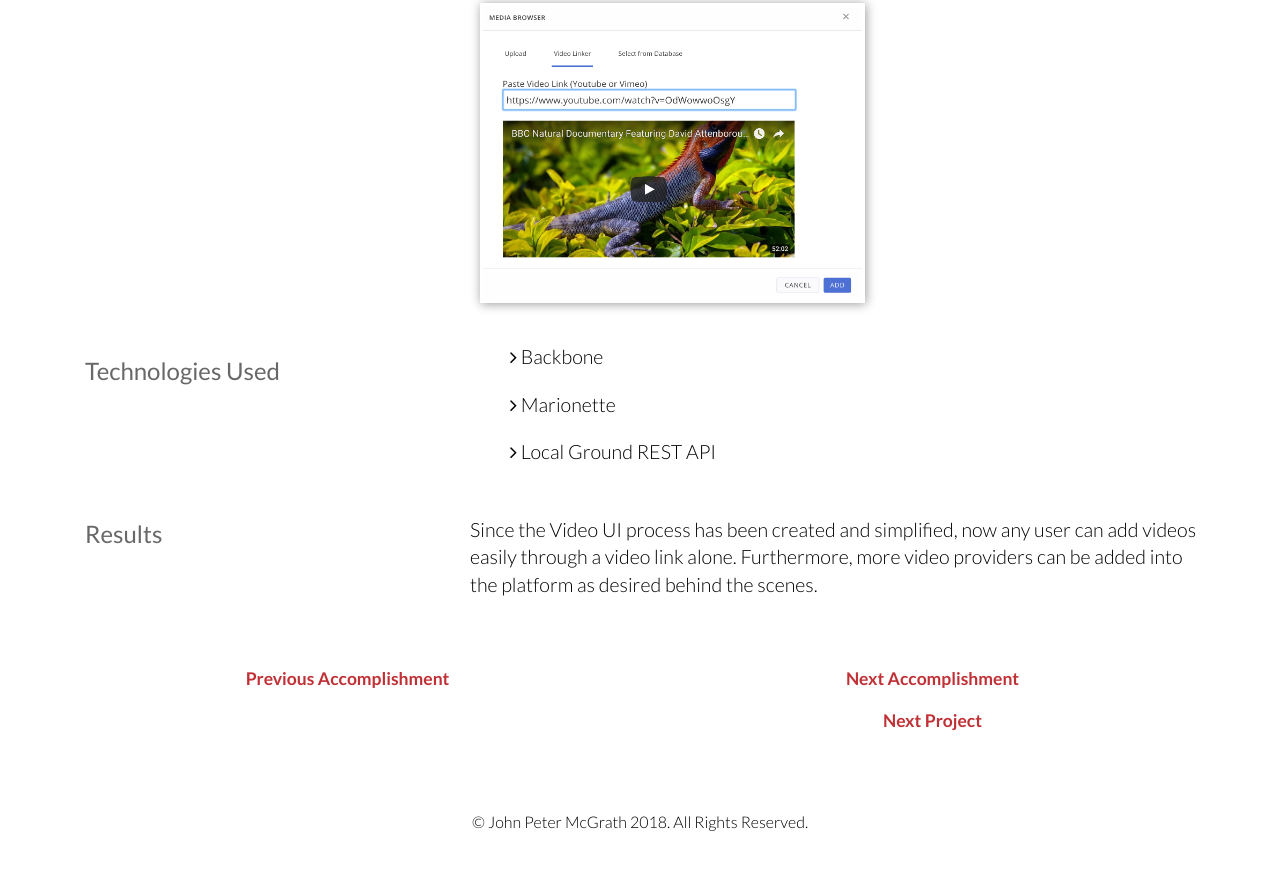
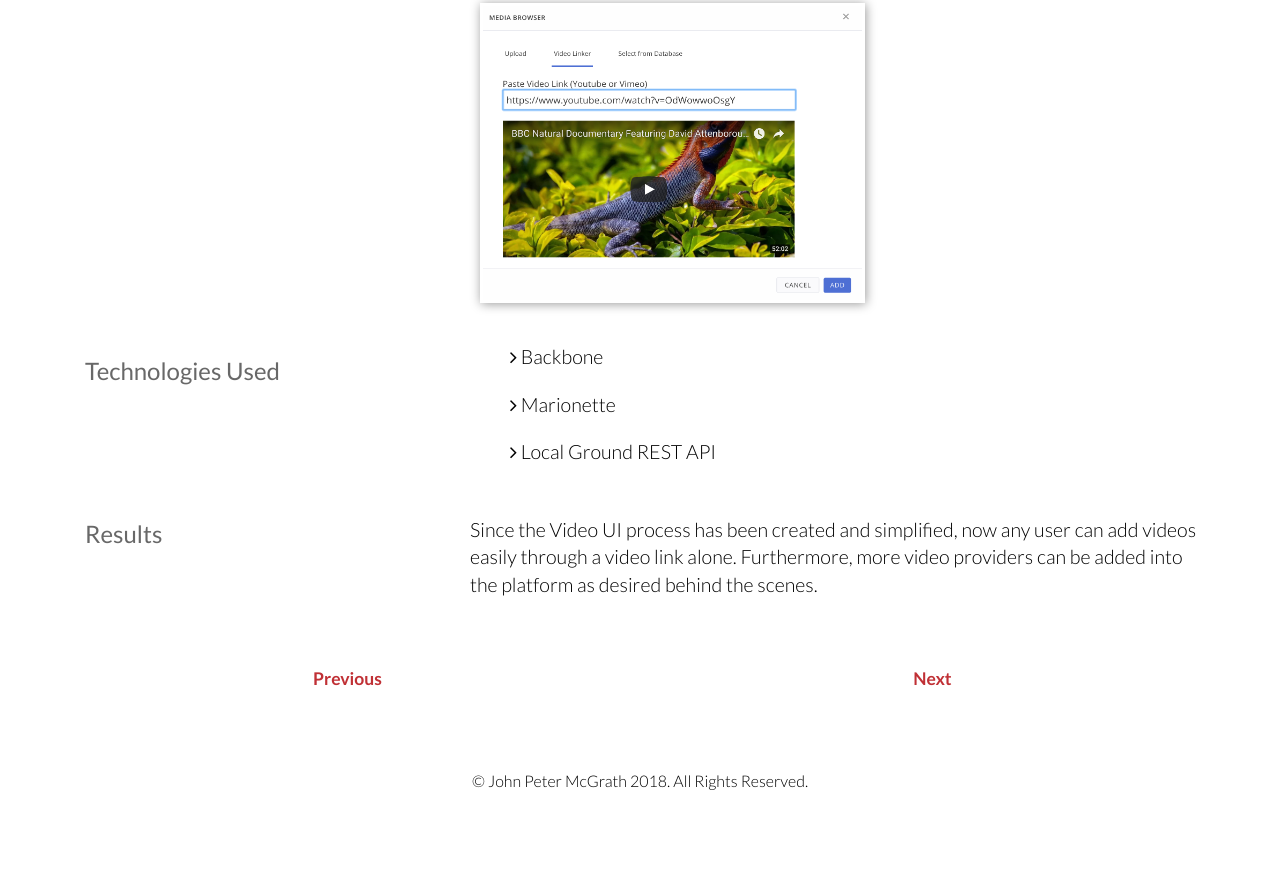
Before and after one commit to JBRPG/Portfolio, a plain HTML site: page project_localground_4_video_ui.html in a window 1280 px wide. Shown: the part 1310-2180 px from the top of the page. Drawn offline with Linux system fonts and the light colour scheme.

Commit message:
polished up footer to previous and next for project sub sections

```diff
--- a/css/main.css
+++ b/css/main.css
@@ -2900,12 +2900,6 @@ img.header-decoration{
     background-color: rgba(0,0,0,0);
     margin-top: 2%;
     margin-bottom: 2%;
-    transition: border-bottom-width 300ms ease-in-out;
-}
-
-.footer-select-button:hover{
-    border-bottom-width: medium;
-
 }
 
 .footer-select-button h3{
--- a/project_localground_4_video_ui.html
+++ b/project_localground_4_video_ui.html
@@ -210,22 +210,13 @@ showing off my work and having creative room for format and subtle color
         <div class="container">
             <div class="row">
                 <div class="col-md-6">
-                    <div class="footer-select-button jbrpg_border_green">
-                        <a href="project_localground_3_map_visualizer.html"><h3>Previous Accomplishment</h3></a>
+                    <div class="footer-select-button">
+                        <a href="project_localground_3_map_visualizer.html"><h3>Previous</h3></a>
                     </div>
                 </div>
                 <div class="col-md-6">
-                    <div class="footer-select-button jbrpg_border_purple">
-                        <a href="project_localground_5_amazon_s3.html"><h3>Next Accomplishment</h3></a>
-                    </div>
-                </div>
-            </div>
-            <div class="row">
-                <div class="col-md-6">
-                </div>
-                <div class="col-md-6">
-                    <div class="footer-select-button jbrpg_border_blue">
-                        <a href="project_randamius_overview.html"><h3>Next Project</h3></a>
+                    <div class="footer-select-button">
+                        <a href="project_localground_5_amazon_s3.html"><h3>Next</h3></a>
                     </div>
                 </div>
             </div>
```
Also changed, not shown: project_localground_0_overview.html (+0 -9 lines), project_localground_1_spreadsheet.html (+2 -11 lines), project_localground_2_media_gallery.html (+4 -13 lines), project_localground_3_map_visualizer.html (+4 -13 lines), project_localground_5_amazon_s3.html (+4 -13 lines), project_localground_6_unit_testing.html (+2 -11 lines), project_randamius_overview.html (+0 -12 lines), project_sssaht_overview.html (+0 -9 lines).
